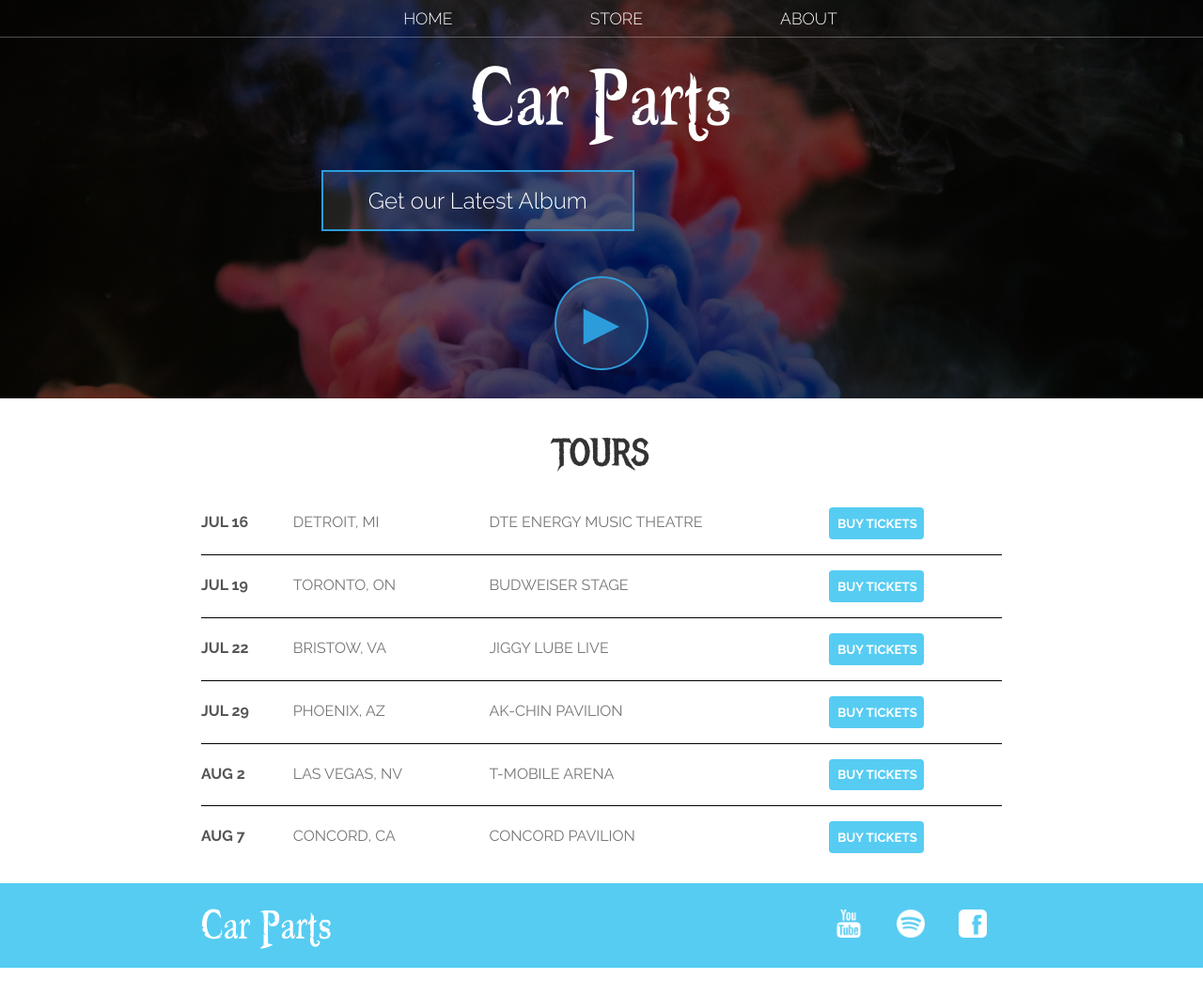
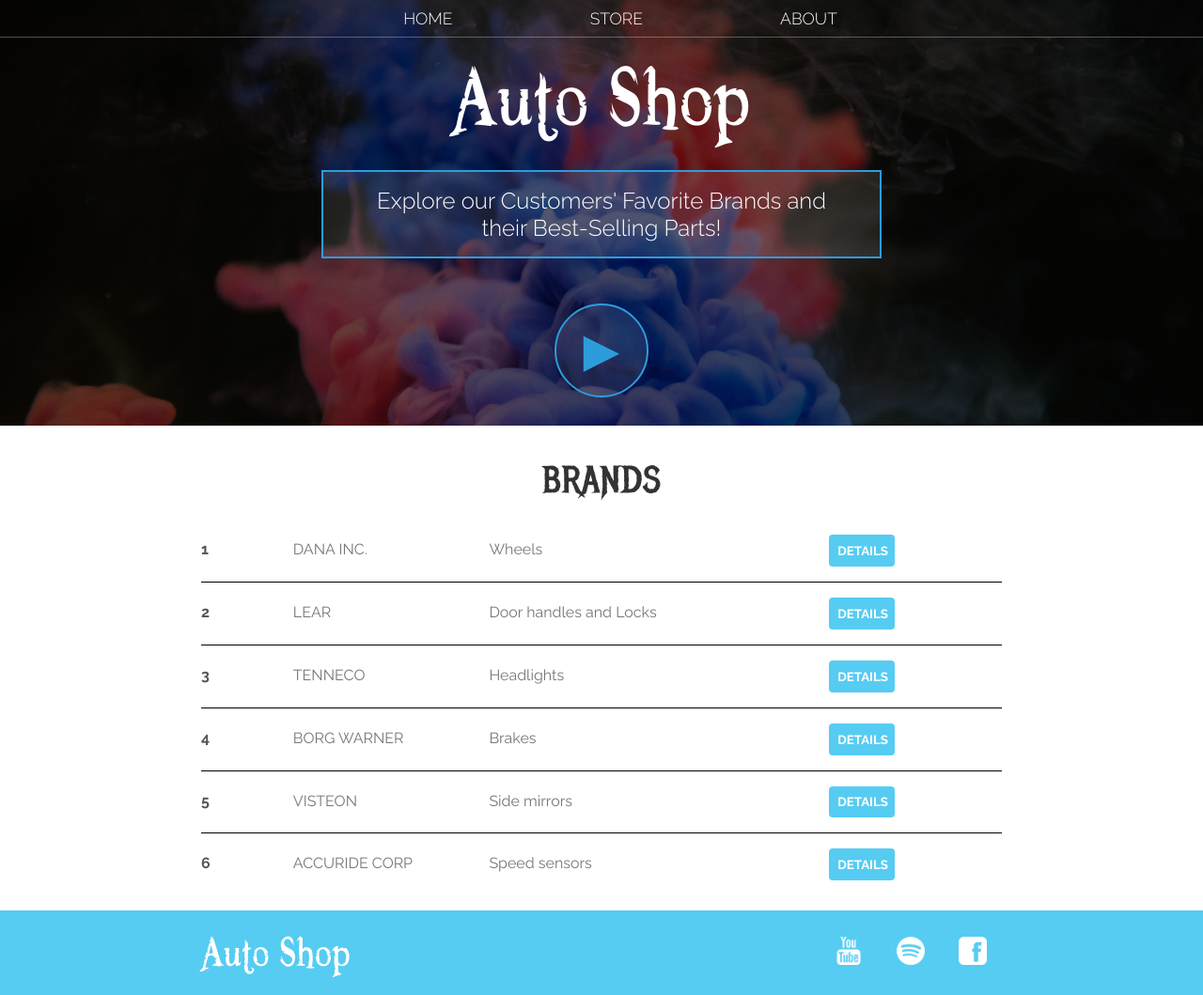
Before and after one commit to wangj55/Car-Parts-eCommerce, a Node server app: page / in a window 1280 px wide. Shown: the whole page at 94% size. Before the commit the page ends 1030 px from the top, so only its background shows below. Run offline with Node 20, Linux system fonts and the light colour scheme; some web fonts are replaced.

Commit message:
Update content on Index and About pages

```diff
--- a/public/index.html
+++ b/public/index.html
@@ -1,8 +1,8 @@
 <!DOCTYPE html>
 <html>
     <head>
-        <title>Car Parts</title>
-        <meta name="description" content="This is the description">
+        <title>Auto Shop</title>
+        <meta name="description" content="Auto Shop - A must-visit hub for car lovers">
         <link rel="stylesheet" href="styles.css" />
     </head>
     <body>
@@ -14,56 +14,56 @@
                     <li><a href="about.html">ABOUT</a></li>
                 </ul>
             </nav>
-            <h1 class="band-name band-name-large">Car Parts</h1>
+            <h1 class="band-name band-name-large">Auto Shop</h1>
             <div class="container">
-                <button type="button" class="btn btn-header">Get our Latest Album</button>
+                <button type="button" class="btn btn-header">Explore our Customers' Favorite Brands and their Best-Selling Parts!</button>
             </div>
             <button type="button" class="btn btn-header btn-play">&#9658;</button>
         </header>
         <section class="content-section container">
-            <h2 class="section-header">TOURS</h2>
+            <h2 class="section-header">BRANDS</h2>
             <div>
                 <div class="tour-row">
-                    <span class="tour-item tour-date">JUL 16</span>
-                    <span class="tour-item tour-city">DETROIT, MI</span>
-                    <span class="tour-item tour-arena">DTE ENERGY MUSIC THEATRE</span>
-                    <button type="button" class="tour-item tour-btn btn btn-primary">BUY TICKETS</button>
+                    <span class="tour-item tour-date">1</span>
+                    <span class="tour-item tour-city">DANA INC.</span>
+                    <span class="tour-item tour-arena">Wheels</span>
+                    <button type="button" class="tour-item tour-btn btn btn-primary">DETAILS</button>
                 </div>
                 <div class="tour-row">
-                    <span class="tour-item tour-date">JUL 19</span>
-                    <span class="tour-item tour-city">TORONTO, ON</span>
-                    <span class="tour-item tour-arena">BUDWEISER STAGE</span>
-                    <button type="button" class="tour-item tour-btn btn btn-primary">BUY TICKETS</button>
+                    <span class="tour-item tour-date">2</span>
+                    <span class="tour-item tour-city">LEAR</span>
+                    <span class="tour-item tour-arena">Door handles and Locks</span>
+                    <button type="button" class="tour-item tour-btn btn btn-primary">DETAILS</button>
                 </div>
                 <div class="tour-row">
-                    <span class="tour-item tour-date">JUL 22</span>
-                    <span class="tour-item tour-city">BRISTOW, VA</span>
-                    <span class="tour-item tour-arena">JIGGY LUBE LIVE</span>
-                    <button type="button" class="tour-item tour-btn btn btn-primary">BUY TICKETS</button>
+                    <span class="tour-item tour-date">3</span>
+                    <span class="tour-item tour-city">TENNECO</span>
+                    <span class="tour-item tour-arena">Headlights</span>
+                    <button type="button" class="tour-item tour-btn btn btn-primary">DETAILS</button>
                 </div>
                 <div class="tour-row">
-                    <span class="tour-item tour-date">JUL 29</span>
-                    <span class="tour-item tour-city">PHOENIX, AZ</span>
-                    <span class="tour-item tour-arena">AK-CHIN PAVILION</span>
-                    <button type="button" class="tour-item tour-btn btn btn-primary">BUY TICKETS</button>
+                    <span class="tour-item tour-date">4</span>
+                    <span class="tour-item tour-city">BORG WARNER</span>
+                    <span class="tour-item tour-arena">Brakes</span>
+                    <button type="button" class="tour-item tour-btn btn btn-primary">DETAILS</button>
                 </div>
                 <div class="tour-row">
-                    <span class="tour-item tour-date">AUG 2</span>
-                    <span class="tour-item tour-city">LAS VEGAS, NV</span>
-                    <span class="tour-item tour-arena">T-MOBILE ARENA</span>
-                    <button type="button" class="tour-item tour-btn btn btn-primary">BUY TICKETS</button>
+                    <span class="tour-item tour-date">5</span>
+                    <span class="tour-item tour-city">VISTEON</span>
+                    <span class="tour-item tour-arena">Side mirrors</span>
+                    <button type="button" class="tour-item tour-btn btn btn-primary">DETAILS</button>
                 </div>
                 <div class="tour-row">
-                    <span class="tour-item tour-date">AUG 7</span>
-                    <span class="tour-item tour-city">CONCORD, CA</span>
-                    <span class="tour-item tour-arena">CONCORD PAVILION</span>
-                    <button type="button" class="tour-item tour-btn btn btn-primary">BUY TICKETS</button>
+                    <span class="tour-item tour-date">6</span>
+                    <span class="tour-item tour-city">ACCURIDE CORP</span>
+                    <span class="tour-item tour-arena">Speed sensors</span>
+                    <button type="button" class="tour-item tour-btn btn btn-primary">DETAILS</button>
                 </div>
             </div>
         </section>
         <footer class="main-footer">
             <div class="container main-footer-container">
-                <h3 class="band-name">Car Parts</h3>
+                <h3 class="band-name">Auto Shop</h3>
                 <ul class="nav footer-nav">
                     <li>
                         <a href="https://www.youtube.com" target="_blank">
```
Also changed, not shown: public/Fonts/about.html (+6 -6 lines), public/Fonts/index.html (+23 -23 lines), public/Fonts/store.html (+4 -4 lines), public/about.html (+6 -6 lines), views/store.ejs (+4 -4 lines), 1 other file.
